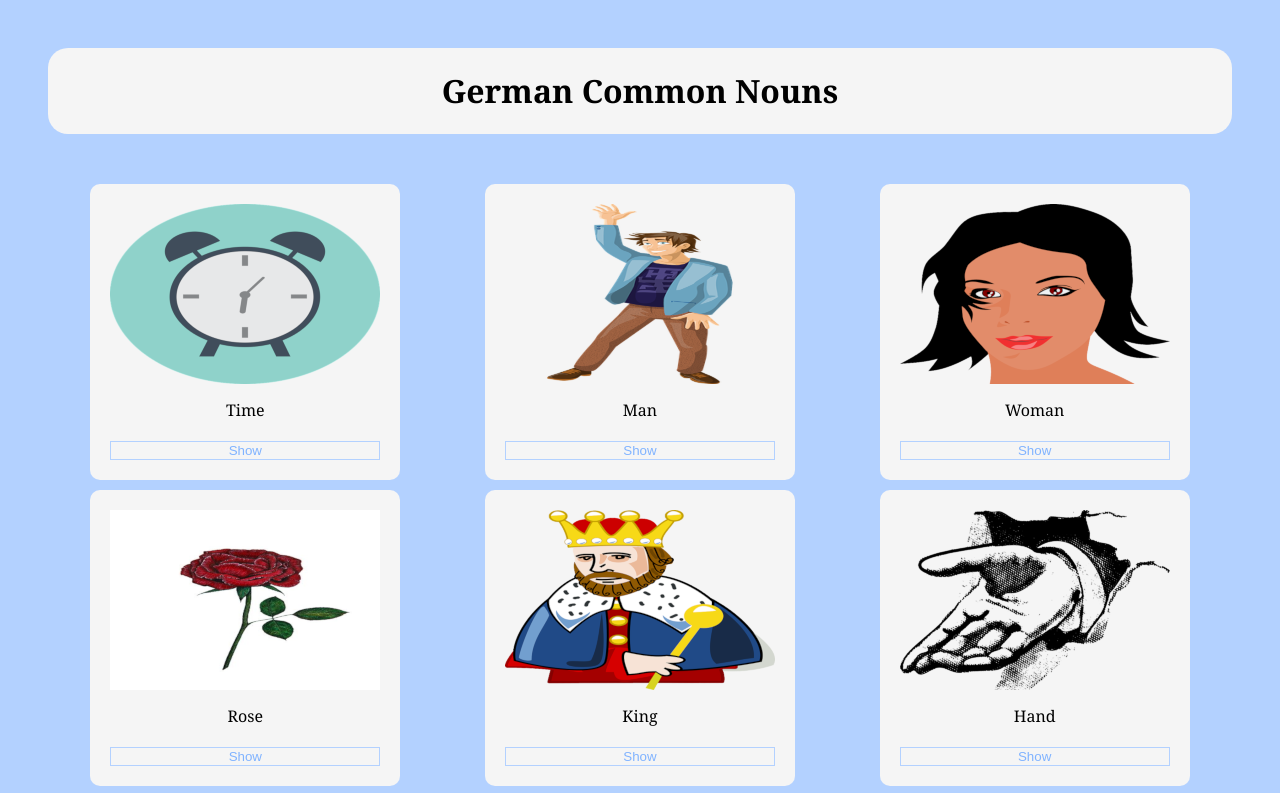
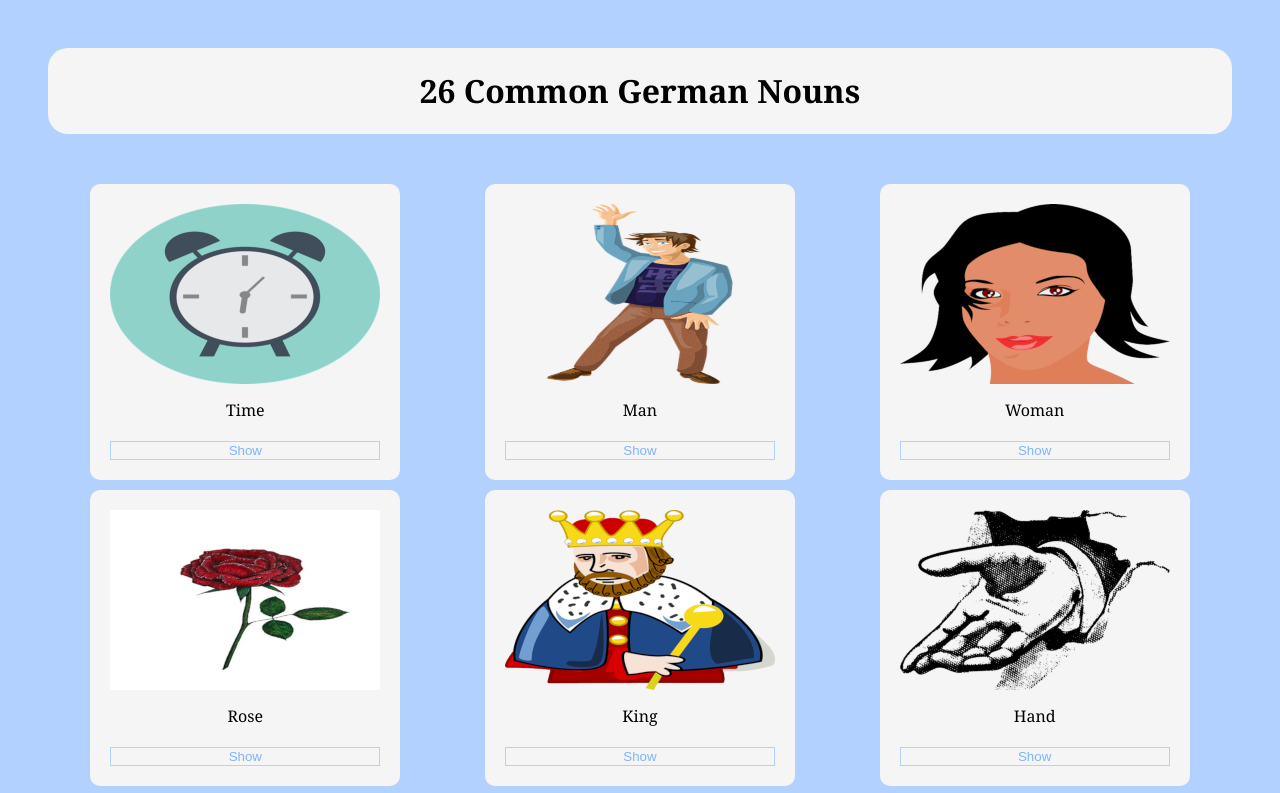
Before and after one commit to RunaX95/Language-Helper, a plain HTML site: page index.html in a window 1280 px wide. Shown: the top 793 px of the page. Drawn offline with Linux system fonts and the light colour scheme.

Commit message:
Change the header title

```diff
--- a/index.html
+++ b/index.html
@@ -7,7 +7,7 @@
     <title>Learning The German Language</title>
 </head>
 <body>
-    <div class="title"><h1>German Common Nouns</h1></div>
+    <div class="title"><h1>26 Common German Nouns</h1></div>
     <div class='container'>
         <div class='card'>
             <div><img src='assets/img/Thumbnail_Time.png'></div>
```
